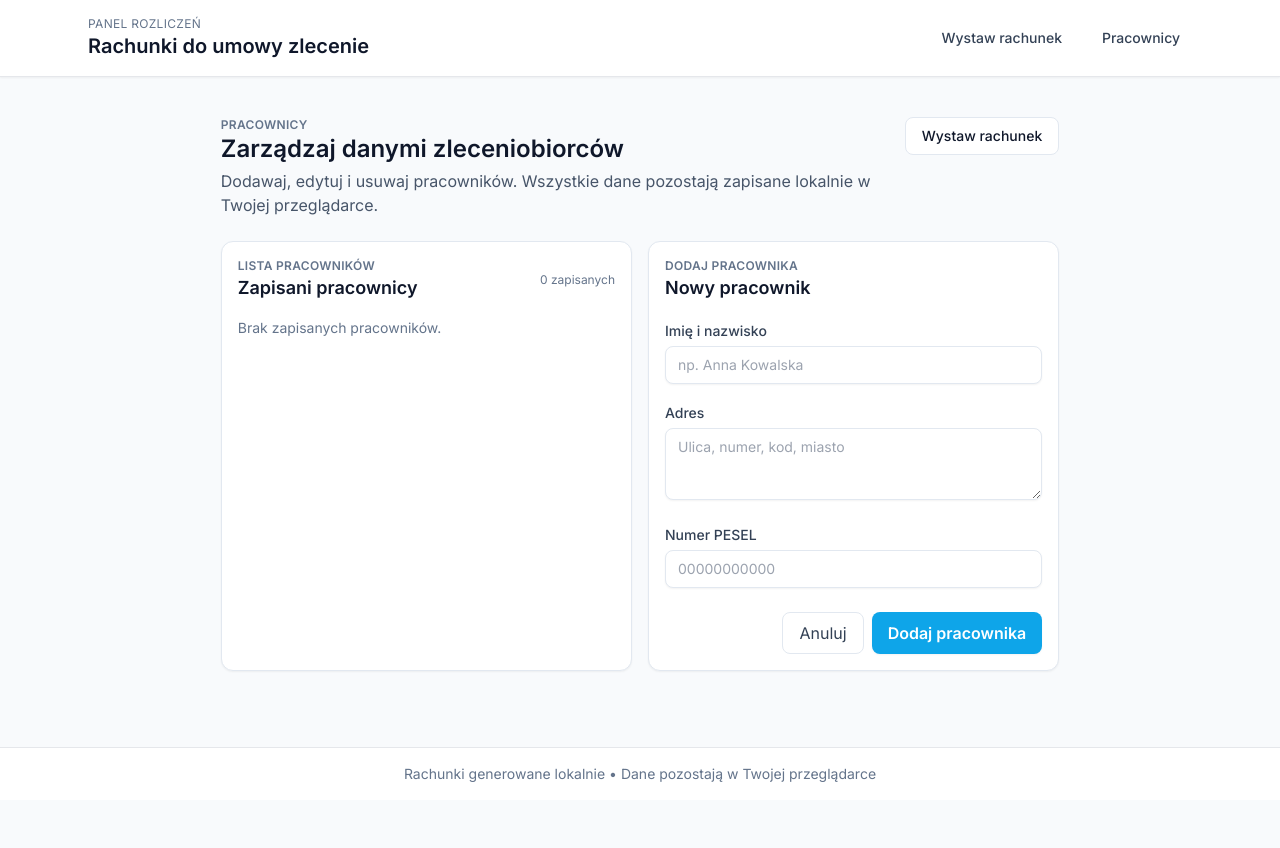
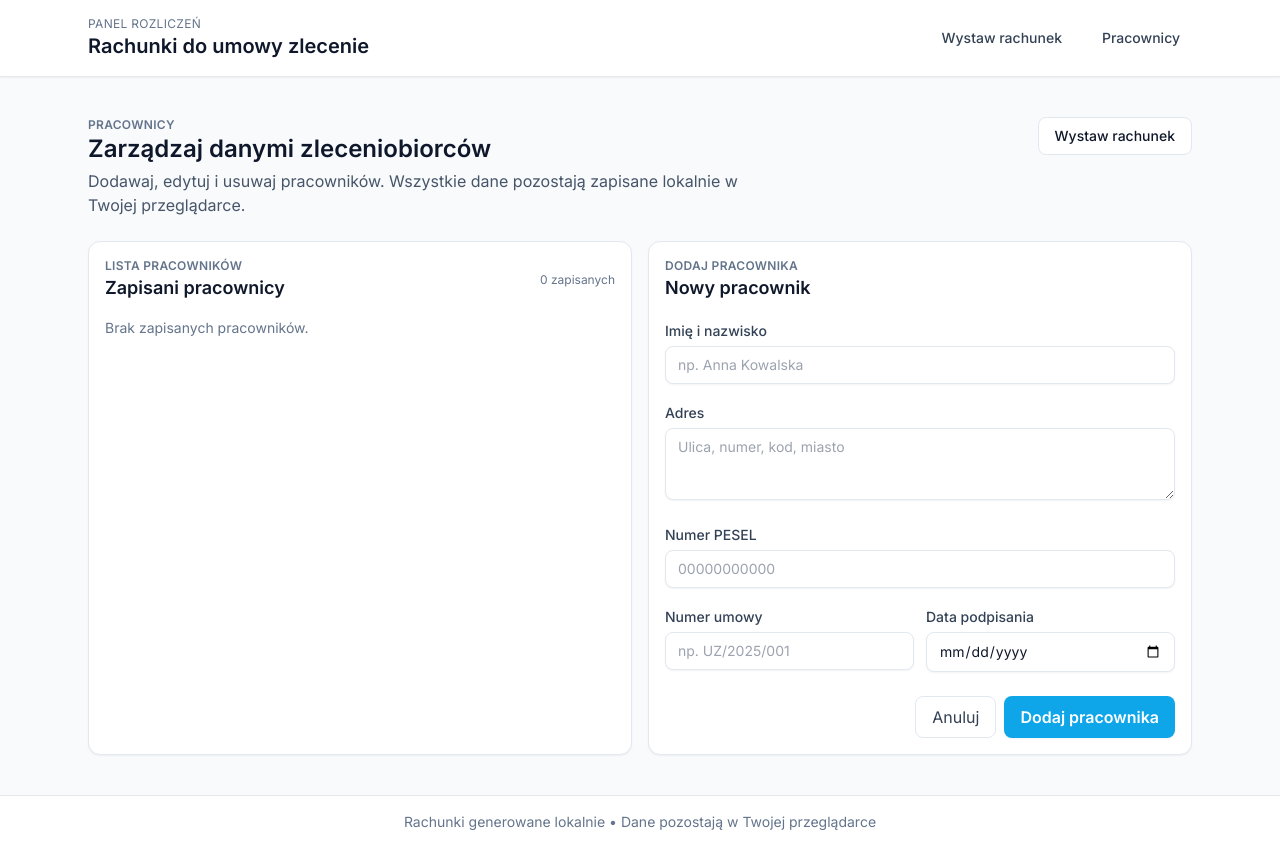
Before and after one commit to Wirtix/rozliczaniefirmy, a Next.js app: page /workers in a window 1280 px wide. Before the commit the page ends 800 px from the top, so only its background shows below. Built offline with nearby package versions, Linux system fonts and the light colour scheme.

Commit message:
Add contract metadata to workers

```diff
--- a/app/components/InvoicePreview.tsx
+++ b/app/components/InvoicePreview.tsx
@@ -45,7 +45,8 @@
           <p>PESEL: {worker?.pesel || "................"}</p>
         </div>
         <p className="text-slate-700">
-          za wykonanie prac zgodnie z umową nr: {invoice.invoiceNumber || "........"} w okresie od {invoice.period || "........"}
+          za wykonanie prac zgodnie z umową nr: {worker?.contractNumber || "........"} z dnia {worker?.contractDate || "........"} w
+          okresie od {invoice.period || "........"}
         </p>
       </div>
 
--- a/app/components/PDFGenerator.tsx
+++ b/app/components/PDFGenerator.tsx
@@ -91,7 +91,8 @@
 
         <View style={styles.block}>
           <Text style={styles.paragraph}>
-            za wykonanie prac zgodnie z umową nr: {invoice.invoiceNumber || "........"} w okresie od {invoice.period || "........"}
+            za wykonanie prac zgodnie z umową nr: {worker?.contractNumber || "........"} z dnia {worker?.contractDate || "......."} w okresie
+            od {invoice.period || "........"}
           </Text>
         </View>
 
--- a/app/components/WorkerForm.tsx
+++ b/app/components/WorkerForm.tsx
@@ -8,6 +8,8 @@
   fullName: "",
   address: "",
   pesel: "",
+  contractNumber: "",
+  contractDate: "",
 };
 
 export type WorkerFormProps = {
@@ -65,6 +67,26 @@
           placeholder="00000000000"
         />
       </div>
+      <div className="grid md:grid-cols-2 gap-3">
+        <div className="space-y-1">
+          <label className="field-label">Numer umowy</label>
+          <input
+            value={worker.contractNumber || ""}
+            onChange={(e) => handleChange("contractNumber")(e.target.value)}
+            className="field-input"
+            placeholder="np. UZ/2025/001"
+          />
+        </div>
+        <div className="space-y-1">
+          <label className="field-label">Data podpisania</label>
+          <input
+            type="date"
+            value={worker.contractDate || ""}
+            onChange={(e) => handleChange("contractDate")(e.target.value)}
+            className="field-input"
+          />
+        </div>
+      </div>
       <div className="flex gap-2 justify-end pt-2">
         {onCancel ? (
           <button
--- a/app/components/WorkerList.tsx
+++ b/app/components/WorkerList.tsx
@@ -50,6 +50,12 @@
                   <p className="font-semibold text-primary">{worker.fullName}</p>
                   <p className="text-sm text-slate-600 whitespace-pre-wrap">{worker.address}</p>
                   <p className="text-xs text-slate-500">PESEL: {worker.pesel}</p>
+                  {(worker.contractNumber || worker.contractDate) && (
+                    <p className="text-xs text-slate-500">
+                      Umowa: {worker.contractNumber || "-"}
+                      {worker.contractDate ? ` z dn. ${worker.contractDate}` : ""}
+                    </p>
+                  )}
                 </div>
                 <div className="flex flex-col gap-2 text-sm">
                   {onSelect ? (
--- a/app/lib/types.ts
+++ b/app/lib/types.ts
@@ -3,6 +3,8 @@
   fullName: string;
   address: string;
   pesel: string;
+  contractNumber?: string;
+  contractDate?: string;
 };
 
 export type InvoiceInput = {
```
